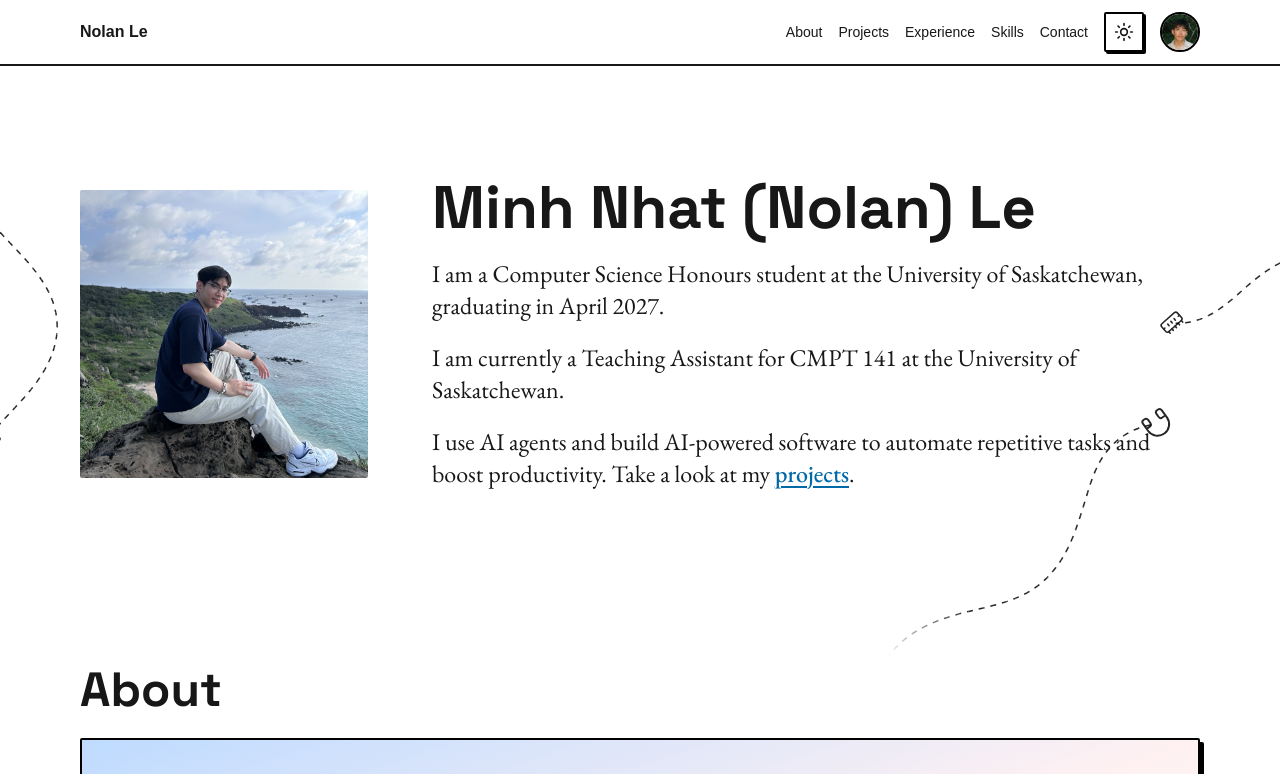
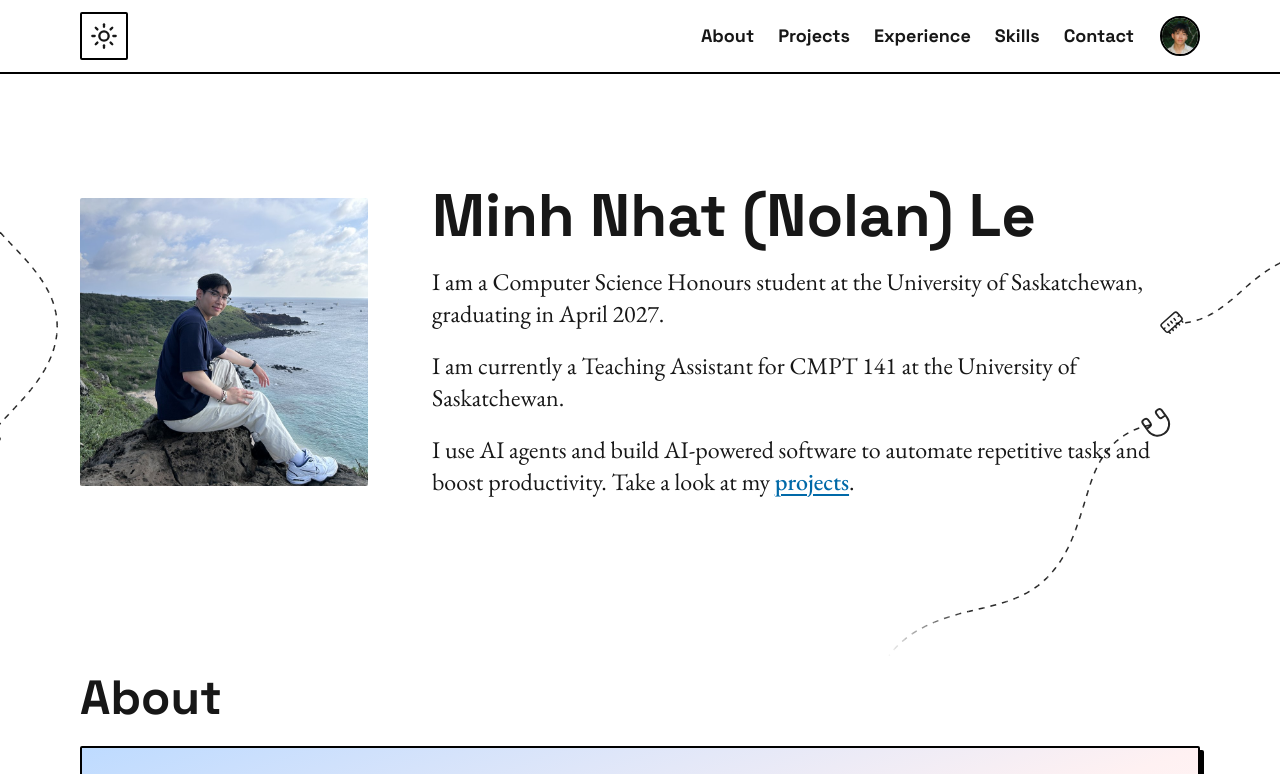
Before and after one commit to nhatle16/portfolio, a Next.js app: page / in a window 1280 px wide. Shown: the top 774 px of the page. Built offline with nearby package versions, Linux system fonts and the light colour scheme.

Commit message:
style: neobrutalist navbar with the theme toggle on the left
Links use bold Space Grotesk (larger from sm up) and pop into a bordered
box on hover. The theme toggle moves to the far left, grows on larger
screens and loses its shadow. The name tag is removed.

```diff
--- a/src/components/Navbar.tsx
+++ b/src/components/Navbar.tsx
@@ -1,5 +1,4 @@
 // src/components/Navbar.tsx
-import Link from "next/link";
 import { Avatar, AvatarImage } from "@/components/ui/avatar";
 import { ThemeToggle } from "@/components/ThemeToggle";
 
@@ -13,20 +12,24 @@ const links = [
 
 export function Navbar() {
   return (
-    <header className="sticky top-0 z-10 border-b-2 border-foreground bg-background">
+    <header className="sticky top-0 z-10 border-b-2 border-border bg-background">
       <nav aria-label="Main" className="mx-auto flex max-w-6xl items-center justify-between px-4 py-3">
-        {/* name hidden on phones so the five links fit on one line */}
-        <Link href="/" className="hidden font-bold sm:block">Nolan Le</Link>
-        {/* ml-auto keeps this group on the right even when the name is hidden */}
-        <div className="ml-auto flex items-center gap-4">
-          <ul className="flex flex-wrap gap-x-4 gap-y-1 text-sm font-medium">
+        {/* Theme toggle on the far left; ml-auto keeps the links and avatar on the right */}
+        <ThemeToggle />
+        <div className="ml-auto flex items-center gap-3 sm:gap-4">
+          <ul className="flex flex-wrap justify-end gap-x-1 gap-y-1 font-grotesk text-sm font-bold sm:text-lg">
             {links.map((l) => (
               <li key={l.href}>
-                <a href={l.href} className="hover:underline">{l.label}</a>
+                {/* Invisible border until hover, so the box pops in without shifting the layout */}
+                <a
+                  href={l.href}
+                  className="block rounded-xs border-2 border-transparent px-2 py-1 transition-all hover:-translate-x-0.5 hover:-translate-y-0.5 hover:border-border hover:bg-sky-200 hover:shadow-[2px_2px_0_0_var(--border)] dark:hover:bg-sky-900"
+                >
+                  {l.label}
+                </a>
               </li>
             ))}
           </ul>
-          <ThemeToggle />
           <Avatar size="lg">
             <AvatarImage src="/avatar.jpg" alt="Nolan Le" />
           </Avatar>
--- a/src/components/ThemeToggle.tsx
+++ b/src/components/ThemeToggle.tsx
@@ -21,15 +21,15 @@ export function ThemeToggle() {
       type="button"
       onClick={toggle}
       aria-label="Toggle dark mode"
-      className="relative grid size-10 shrink-0 place-items-center rounded-xs border-2 border-border bg-background shadow-[2px_2px_0_0_var(--border)] transition-transform active:translate-x-0.5 active:translate-y-0.5 active:shadow-none"
+      className="relative grid size-10 shrink-0 sm:size-12 place-items-center rounded-xs border-2 border-border bg-background transition-transform active:translate-x-0.5 active:translate-y-0.5"
     >
       <Sun
         aria-hidden="true"
-        className="absolute size-5 rotate-0 scale-100 opacity-100 transition-all duration-500 dark:-rotate-90 dark:scale-0 dark:opacity-0"
+        className="absolute size-6 rotate-0 sm:size-7 scale-100 opacity-100 transition-all duration-500 dark:-rotate-90 dark:scale-0 dark:opacity-0"
       />
       <Moon
         aria-hidden="true"
-        className="absolute size-5 rotate-90 scale-0 opacity-0 transition-all duration-500 dark:rotate-0 dark:scale-100 dark:opacity-100"
+        className="absolute size-6 rotate-90 sm:size-7 scale-0 opacity-0 transition-all duration-500 dark:rotate-0 dark:scale-100 dark:opacity-100"
       />
     </button>
   );
```
